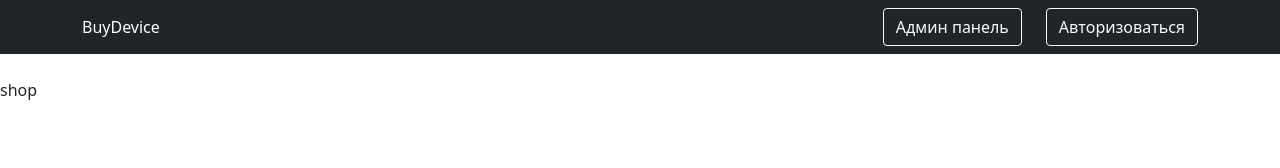
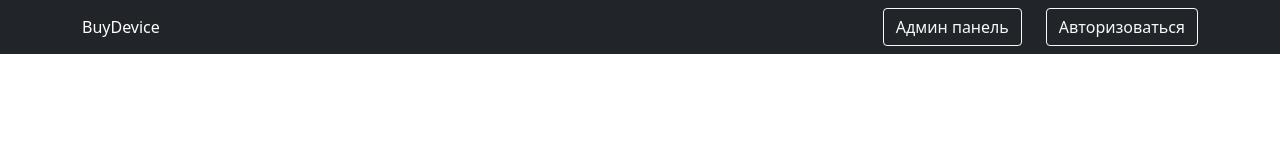
Before and after one commit to realNimur/device_market, a React (Create React App) app: page / in a window 1280 px wide. Shown: the top 168 px of the page. Built offline with nearby package versions, Linux system fonts and the light colour scheme; the HTML template or start-up script is replaced by a standard one.

Commit message:
auth page done

```diff
--- a/src/App.tsx
+++ b/src/App.tsx
@@ -4,13 +4,22 @@ import AppRouter from "./components/AppRouter";
 import {Provider} from "react-redux";
 import {store} from "./store/";
 import NavBar from "./components/NavBar/NavBar";
+import styled from "styled-components";
+
+const Wrapper = styled.div`
+  display: flex;
+  flex-direction: column;
+  min-height: 100vh;
+`
 
 function App() {
     return (
         <Provider store={store}>
             <BrowserRouter>
-                <NavBar />
-                <AppRouter />
+                <Wrapper>
+                    <NavBar />
+                    <AppRouter />
+                </Wrapper>
             </BrowserRouter>
         </Provider>
     );
--- a/src/components/AppRouter.tsx
+++ b/src/components/AppRouter.tsx
@@ -3,10 +3,18 @@ import {Navigate, Route, Routes} from "react-router-dom";
 import {authRoutes, publicRoutes} from "../routes";
 import {useSelector} from "react-redux";
 import {selectIsAuth} from "../store/User/selectors";
+import styled from "styled-components";
+
+const AppRouterWrapper = styled.div`
+  flex-grow: 1;
+  display: flex;
+`
+
 
 const AppRouter = () => {
     const isAuth = useSelector(selectIsAuth);
     return (
+        <AppRouterWrapper>
             <Routes>
                 {isAuth && authRoutes.map(({path, Component}) =>
                     <Route path={path} element={<Component />} key={path} />
@@ -16,6 +24,7 @@ const AppRouter = () => {
                 )}
                 <Route path="*" element={<Navigate to="/" />} />
             </Routes>
+        </AppRouterWrapper>
     );
 };
 
--- a/src/components/NavBar/NavBar.tsx
+++ b/src/components/NavBar/NavBar.tsx
@@ -43,7 +43,6 @@ const NavBar = () => {
                     }
                 </Container>
             </Navbar>
-            <br />
         </>
     );
 };
--- a/src/components/NavBar/styles.module.scss
+++ /dev/null
@@ -1 +0,0 @@
-yarn add styled-components
--- a/src/pages/Auth.tsx
+++ b/src/pages/Auth.tsx
@@ -1,10 +1,49 @@
 import React from 'react';
+import {Button, Card, Container, Form, Row} from "react-bootstrap";
+import {LOGIN_ROUTE, REGISTRATION_ROUTE} from "../utils/consts";
+import {NavLink, useLocation} from 'react-router-dom';
+import styled from "styled-components";
+
+const CardWrapper = styled(Card)`
+  width: 100%;
+  max-width: 600px;
+`
 
 const Auth = () => {
+    const location = useLocation();
+    const isLogin = location.pathname === LOGIN_ROUTE;
     return (
-        <div>
-            auth
-        </div>
+        <Container className="d-flex justify-content-center align-items-center">
+            <CardWrapper className={"p-5"}>
+                <h2 className="m-auto">{isLogin ? 'Авторизация' : 'Регистрация'}</h2>
+                <Form className="d-flex flex-column">
+                    <Form.Control
+                        className="mt-4"
+                        placeholder="Введите ваш email..."
+                    />
+                    <Form.Control
+                        className="my-2"
+                        placeholder="Введите ваш пароль..."
+                    />
+                    <Row className={"mt-3"}>
+                        <div className={"d-flex justify-content-between align-items-center"}>
+                            {isLogin ?
+                                <>
+                                    <p>Нет аккаунта?<NavLink to={REGISTRATION_ROUTE}>Зарегистрироваться</NavLink></p>
+                                </>
+                                :
+                                <>
+                                    <p>Есть аккаунт?<NavLink to={LOGIN_ROUTE}>Войдите</NavLink></p>
+                                </>
+                            }
+
+                            <Button variant="outline-success" className="">{isLogin ? 'Войти' : 'Регистрация'}</Button>
+                        </div>
+                    </Row>
+
+                </Form>
+            </CardWrapper>
+        </Container>
     );
 };
 
--- a/src/pages/Shop.tsx
+++ b/src/pages/Shop.tsx
@@ -1,10 +1,13 @@
 import React from 'react';
+import {Container, Row} from "react-bootstrap";
 
 const Shop = () => {
     return (
-        <div>
-            shop
-        </div>
+        <Container>
+            <Row>
+
+            </Row>
+        </Container>
     );
 };
 
```
Lines whose indentation alone changed are shown as unchanged.
